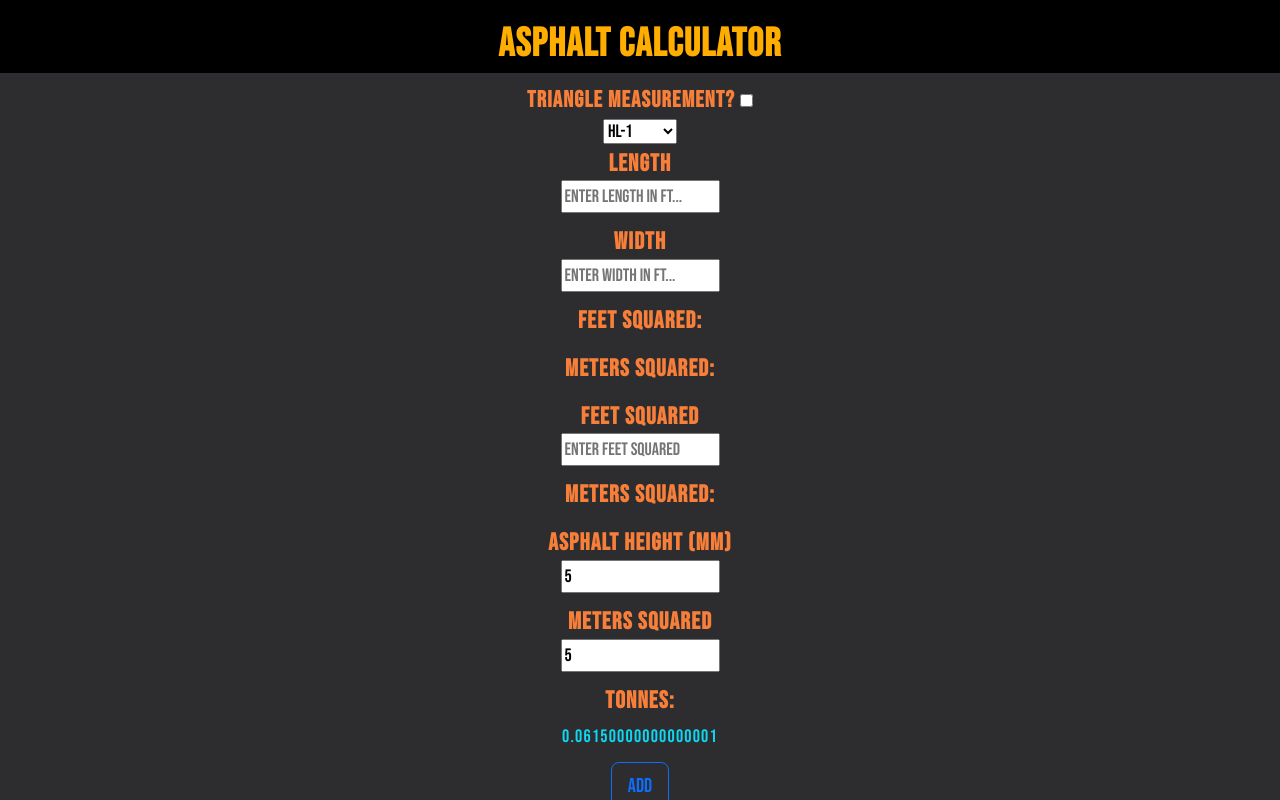
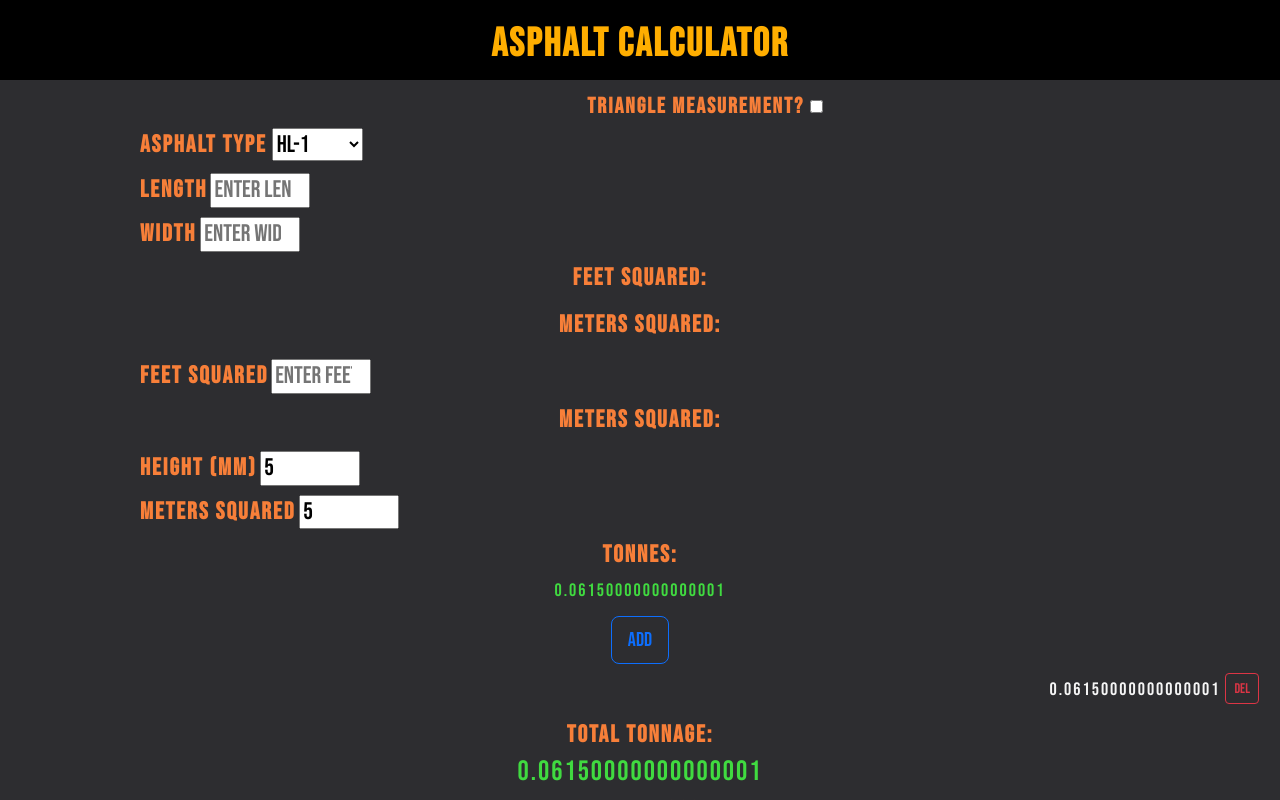
Before and after one commit to KyleRomanos/react-asphalt, a React (Create React App) app: page / in a window 1280 px wide. Both pictures are taken after typing "5", "5" into the empty fields and a click on the button "Add". Shown: the top 800 px of the page. Built offline with nearby package versions, Linux system fonts and the light colour scheme.

Commit message:
added modal file and changed styling

```diff
--- a/src/App.css
+++ b/src/App.css
@@ -4,33 +4,28 @@
 .App {
   text-align: center;
   font-family: 'Bebas Neue', sans-serif;
-  letter-spacing: 1.2px;
+  letter-spacing: 2px;
   font-size: large;
-  padding: -1px;
   background: rgb(45, 45, 48);
 }
 
 
 body{
-  margin-top: 10px;
   background: rgb(45, 45, 48);
   color: rgb(247, 127, 57);
-  margin-bottom: 10px;
+
 }
 
 
-.title, h1 {
+.title {
   color: rgb(255, 174, 0);
-  padding-bottom: 5px;
+  padding-bottom: 12px;
   padding-top: 20px;
   background-color: black;
   margin-bottom: 10px;
 }
 
 
-h4 {
-  text-align: center;
-}
 
 li {
   color: whitesmoke;
@@ -44,11 +39,16 @@ li {
 .triangle {
   color: rgb(247, 127, 57);
   font-weight: bold;
-  font-size: 23px;
+  font-size: 22px;
+  margin: 5px;
+  padding-left: 130px;
+  text-align: center;
+
 }
 
 .output {
-  color: rgb(13, 215, 241);
+  color: rgb(64, 218, 64);
+
   margin-top: 0px;
   margin-bottom: 10px;
   padding: 2px;
@@ -59,14 +59,20 @@ li {
   margin: 5px;
 }
 
+.select {
+  margin-left: 5px;
+}
+
 .output2 {
   color: rgb(64, 218, 64);
-  margin: 5px;
+  margin: 1px;
 }
 
 .input {
   color: rgb(247, 127, 57);
-  margin: 5px;
+  margin-bottom: 12px;
+  padding-left: 140px;
+  text-align: left;
 }
 
 button {
@@ -76,12 +82,20 @@ button {
 
 .reset {
   border-radius: 6px;
-  margin-bottom: 3px;
+  margin-bottom: 10px;
+
 }
 
 .input-class {
+
+  width: 100px;
+  margin-left: 3px;
+}
+
+.input-class-lg {
+  margin-left: -2px;
   margin-top: -10px;
-  margin-bottom: 10px;
+  width: 100px;
 }
 
 .delete {
@@ -91,3 +105,37 @@ button {
 .form-main {
  padding-bottom: 10px;
 }
+
+.modal-header {
+  font-family: 'Bebas Neue', sans-serif;
+ background-color: rgb(45, 45, 48);
+ color: whitesmoke;
+ letter-spacing: 1.5px;
+ font-size: large;
+ border: 1px solid whitesmoke
+}
+
+.modal-body {
+  font-family: 'Bebas Neue', sans-serif;
+  letter-spacing: 1px;
+  font-size: large;
+}
+
+.modal-footer {
+  font-family: 'Bebas Neue', sans-serif;
+  background-color: rgb(45, 45, 48);
+  color: whitesmoke;
+  letter-spacing: 1.5px;
+  font-size: large;
+  border: 1px solid whitesmoke
+}
+
+.cancel-btn {
+  letter-spacing: 1.5px;
+  font-size: large;
+}
+
+.reset-reset-btn {
+  letter-spacing: 1.5px;
+  font-size: large;
+}
--- a/src/Calculation.js
+++ b/src/Calculation.js
@@ -29,7 +29,7 @@ export default function Calculation() {
 
                     </div>
                     <div>
-                    <select id="operator">
+                    <h4 className="input"><b>Asphalt Type</b><select id="operator" className="select">
                       <option value="HL1">HL-1</option>
                       <option value="HL2">HL-2</option>
                       <option value="HL3">HL-3</option>
@@ -38,16 +38,18 @@ export default function Calculation() {
                       <option value="HL4Fine">HL-4 Fine</option>
                       <option value="HL5">HL-5</option>
                       <option value="HL8">HL-8</option>Select Asphalt Type
-                    </select>
+                    </select></h4>
+
                     </div>
 
                 <form className="length-width">
-                <h4 className="input"><b>Length</b></h4>
-                    <div>
-                    <input className="input-class" type="number" value={length} onChange={(e) => setLength(e.target.value)} placeholder="enter length in ft..." />
+                <div>
+                <h4 className="input" ><b>Length</b><input className="input-class" type="number" value={length} onChange={(e) => setLength(e.target.value)} placeholder="enter length in ft..." /></h4>
 
-                <h4 className="input"><b>Width</b></h4>
-                    <input className="input-class" type="number" value={width} onChange={(e) => setWidth(e.target.value)} placeholder="enter width in ft..." />
+
+
+                <h4 className="input"><b>Width</b> <input className="input-class-lg" type="number" value={width} onChange={(e) => setWidth(e.target.value)} placeholder="enter width in ft..." /></h4>
+
                 </div>
                 </form>
                 <h4 className="output-reference"><b>Feet Squared:</b></h4>
--- a/src/MetersSquared.js
+++ b/src/MetersSquared.js
@@ -19,11 +19,11 @@ export default function MetersSquared() {
         return (
 
             <div>
-                <h4 className="input"><b>Feet Squared</b></h4>
-            <form>
-                <div>
-                <input className="input-class" type="number" value={feetSquared} onChange={(e) => setFeetSquared(e.target.value)} placeholder="enter feet squared"/>
-                </div>
+                <form>
+                <h4 className="input"><b>Feet Squared</b><input className="input-class" type="number" value={feetSquared} onChange={(e) => setFeetSquared(e.target.value)} placeholder="enter feet squared"/></h4>
+
+
+
                 <h4 className="output-reference"><b>Meters Squared:</b></h4>
             <div className="output">{metersSquared}</div>
             </form>
--- a/src/Tonnage.js
+++ b/src/Tonnage.js
@@ -1,7 +1,8 @@
 import React, { useState, useEffect } from 'react';
 import useLocalStorage from './UseLocalStorage';
 import 'bootstrap/dist/css/bootstrap.min.css';
-import Button from 'react-bootstrap/Button';
+import  Button  from 'react-bootstrap/Button';
+import Modal from 'react-bootstrap/Modal'
 
 //use state
 export default function Tonnage() {
@@ -10,9 +11,11 @@ export default function Tonnage() {
     const [squaredMeters, setSquaredMeters] = useState('');
     const [tonnes, setTonnes] = useState([])
     const [items, setItems] = useLocalStorage("items", [])
+    const [resetShow, setResetShow] = useState(false);
 
-
-
+// Reset Button Modal functions
+    const handleResetClose = () => setResetShow(false);
+    const handleResetShow = () => setResetShow(true)
 
 //use effect main tonnes calculation
     useEffect(() => {
@@ -39,15 +42,6 @@ const addItem = (event) => {
 
  }
 
-//  localStorage.setItem('items', JSON.stringify(items))
-//  const localData = () => {
-//     localStorage.getItem(items)
-//     return localData
-//  }
-
-
-
-
 ///total tonnage calculated from list above
 const totalTonnage = items.reduce((total, item) => {
     return (total + (item.value))
@@ -62,6 +56,7 @@ const deleteItem = (id) => {
    setItems([...updatedItems])
 }
 
+//ResetButton function
 const resetBtn = () => {
     localStorage.clear();
     window.location.reload();
@@ -71,18 +66,18 @@ const resetBtn = () => {
 
 
         return (
-
+            <>
             <div>
             <form>
                 <div>
 
-                <h4 className="input"><b>Asphalt Height (mm)</b></h4>
+                <h4 className="input"><b>Height (mm)</b> <input type="number" className="input-class-lg" value={asphaltHeight} onChange={(e) => setAsphaltHeight(e.target.value)}  placeholder="enter height in mm..." required /></h4>
 
-                <input type="number" className="input-class" value={asphaltHeight} onChange={(e) => setAsphaltHeight(e.target.value)}  placeholder="enter height in mm..." required />
 
-                <h4 className="input"><b>Meters Squared</b></h4>
 
-                <input type="number" className="input-class" value={squaredMeters} onChange={(e) => setSquaredMeters(e.target.value)}  placeholder="enter meters squared..." />
+                <h4 className="input"><b>Meters Squared</b> <input type="number" className="input-class-lg" value={squaredMeters} onChange={(e) => setSquaredMeters(e.target.value)}  placeholder="enter meters squared..." /></h4>
+
+
                 </div>
 
 
@@ -97,9 +92,20 @@ const resetBtn = () => {
 
             <ul>
                 {items.map(item => (
-                    <li key={item.id}>{item.value} <Button variant="outline-danger" size="sm" className="delete" onDoubleClick={() => deleteItem(item.id)}>Del</Button></li>
+                    <li key={item.id}>{item.value} <Button variant="outline-danger" size="sm" className="delete" onClick={() => deleteItem(item.id)}>Del</Button>
 
-                ))}
+
+                    </li>
+
+
+
+                )
+
+                )}
+
+
+
+                {/* //onDoubleClick={() => deleteItem(item.id)}// */}
             </ul>
 
             <h4 className="output-reference"><b>Total Tonnage:</b></h4>
@@ -112,12 +118,37 @@ const resetBtn = () => {
              </div>
 
              <div>
-                 <Button variant="outline-warning" size="lg" className="reset" onDoubleClick={resetBtn}>Reset</Button>
+
+                 <Button variant="outline-warning" size="lg" className="reset" onClick={handleResetShow}>Reset</Button>
+
+                 <Modal
+                 show={resetShow}
+                 onHide={handleResetClose}
+                 backdrop="static"
+                 keyboard={false}
+                 >
+
+                     <Modal.Header className="modal-header">
+                         <Modal.Title>Reset</Modal.Title>
+                     </Modal.Header>
+                     <Modal.Body className="modal-body">
+                         Are you sure you want to reset calculator?
+                     </Modal.Body>
+                     <Modal.Footer className="modal-footer">
+                         <Button className="cancel-btn" variant="outline-light" onClick={handleResetClose}>
+                             Cancel
+                         </Button>
+                         <Button className="reset-reset-btn" variant="outline-warning" onClick={resetBtn}>
+                             Reset
+                         </Button>
+                     </Modal.Footer>
+                 </Modal>
              </div>
 
         </div>
 
             </div>
+            </>
         )
 
 
```
